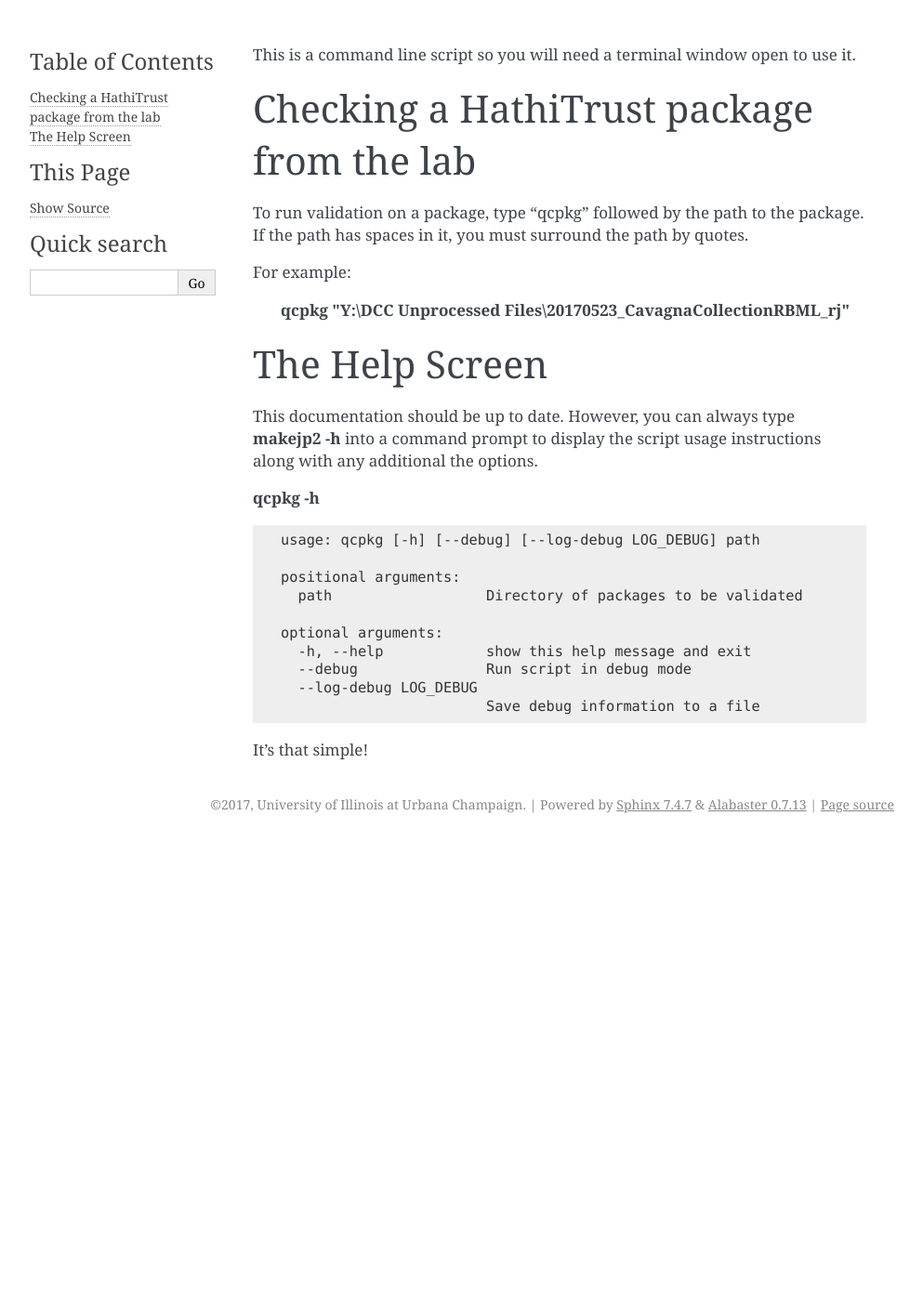
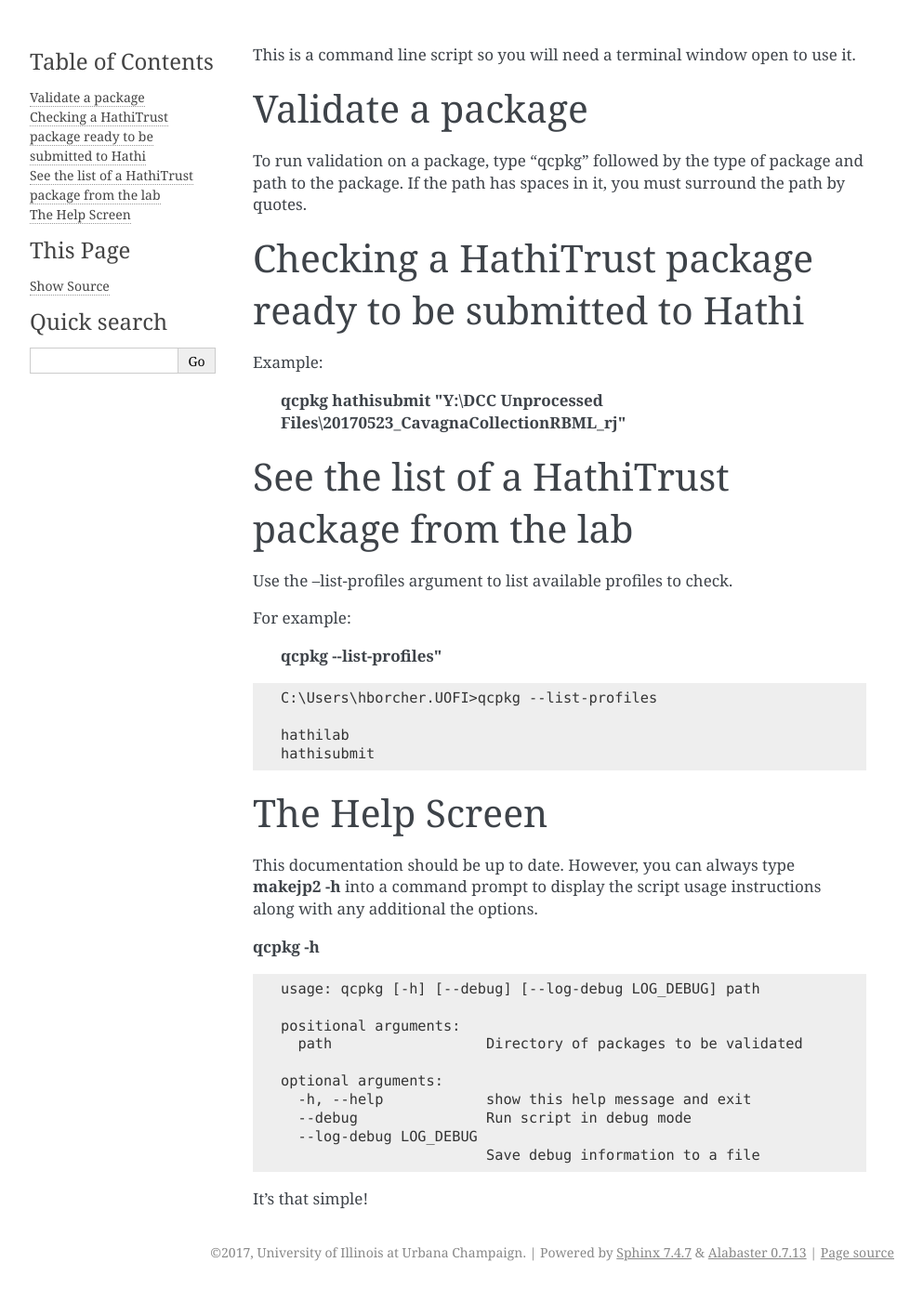
Before and after one commit to UIUCLibrary/PackageValidation, a Sphinx documentation site: the page built from docs/source/usageCLI.rst, in a window 1280 px wide. Shown: the whole page at 93% size, without its empty margins (148-1141 px from the left). Built offline with Sphinx 7.4.7, drawn with Linux system fonts in a browser that asks for light colours; before the commit the page ends 905 px from its top, so only the background shows below that.

Commit message:
updated docs to include newly required profile argument

```diff
--- a/docs/source/usageCLI.rst
+++ b/docs/source/usageCLI.rst
@@ -1,13 +1,32 @@
 This is a command line script so you will need a terminal window open to use it.
 
-Checking a HathiTrust package from the lab
-------------------------------------------
-To run validation on a package, type "qcpkg" followed by the path to the package. If the path has spaces in it, you must
+Validate a package
+------------------
+To run validation on a package, type "qcpkg" followed by the type of package and path to the package. If the path has spaces in it, you must
 surround the path by quotes.
+
+Checking a HathiTrust package ready to be submitted to Hathi
+------------------------------------------------------------
+
+Example:
+
+    :command:`qcpkg hathisubmit "Y:\\DCC Unprocessed Files\\20170523_CavagnaCollectionRBML_rj"`
+
+
+See the list of a HathiTrust package from the lab
+-------------------------------------------------
+Use the --list-profiles argument to list available profiles to check.
 
 For example:
 
-    :command:`qcpkg "Y:\\DCC Unprocessed Files\\20170523_CavagnaCollectionRBML_rj"`
+    :command:`qcpkg --list-profiles"`
+
+.. code-block:: console
+
+    C:\Users\hborcher.UOFI>qcpkg --list-profiles
+
+    hathilab
+    hathisubmit
 
 
 
```
